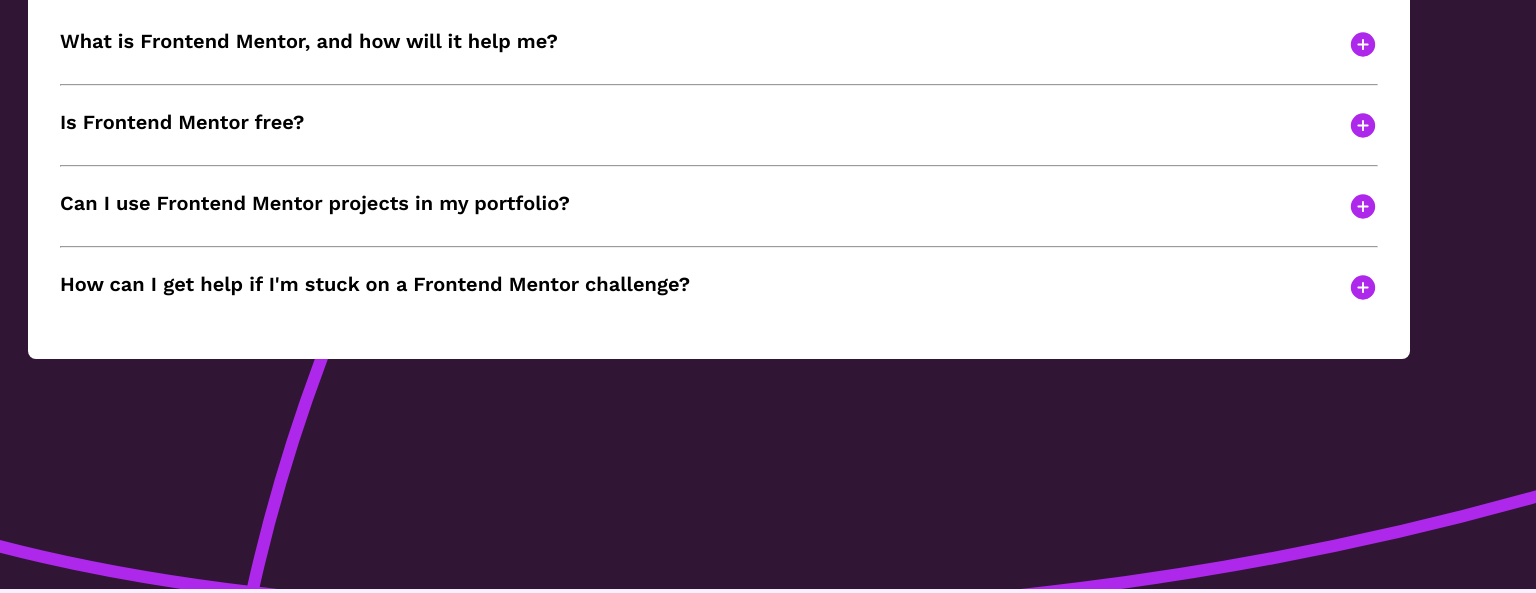
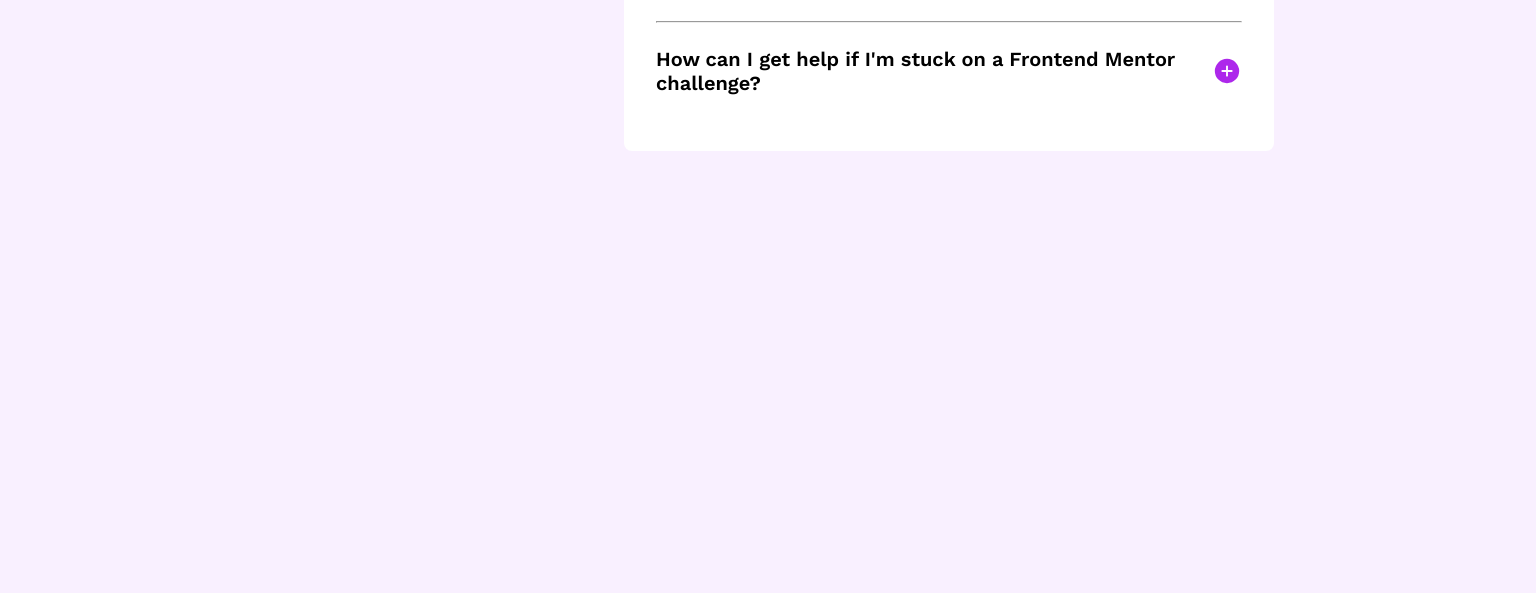
Before and after one commit to TheDrem94/faq-accordion, a plain HTML site: page index.html in a window 1536 px wide. Shown: the part 361-954 px from the top of the page. After the commit the page ends 800 px from the top, so only its background shows below. Drawn offline with nearby package versions, Linux system fonts and the light colour scheme.

Commit message:
update 16.08

```diff
--- a/index.html
+++ b/index.html
@@ -8,7 +8,7 @@
 
   <title>Frontend Mentor | FAQ accordion</title>
 
-  <link rel="stylesheet" href="/style.css">
+  <link rel="stylesheet" href="style.css">
 
   <link rel="preconnect" href="https://fonts.googleapis.com">
   <link rel="preconnect" href="https://fonts.gstatic.com" crossorigin>
@@ -17,8 +17,11 @@
 <body>
   <img class="background-image" src="/assets/images/background-pattern-mobile.svg" alt="">
   <div class="content">
+
+   <div class="top">
     <img src="/assets/images/icon-star.svg" alt="star icon" class="star-icon">
     <h1>FAQs</h1><br>
+  </div>
 
   <div class="faq-item">
     <div class="faq-header">
--- a/style.css
+++ b/style.css
@@ -79,5 +79,20 @@
 
 .background-image {
     width: 100%;
-    position: inherit;
+    /* position: inherit; */
 }
+
+@media only screen and (min-width: 1440px) {
+
+    .background-image {
+        object-fit: cover;
+        width: 100%;
+        height: 300px;
+    }
+
+    .content {
+        width: 650px;
+        bottom: 18rem;
+        left: 39rem;
+    }
+}
```
